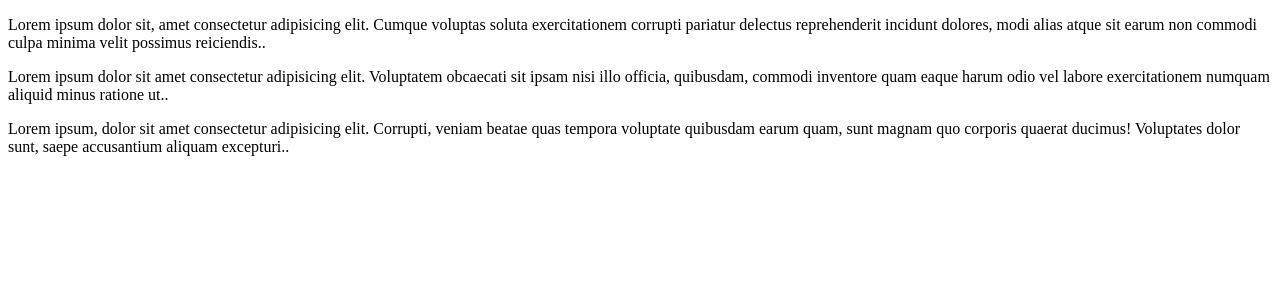
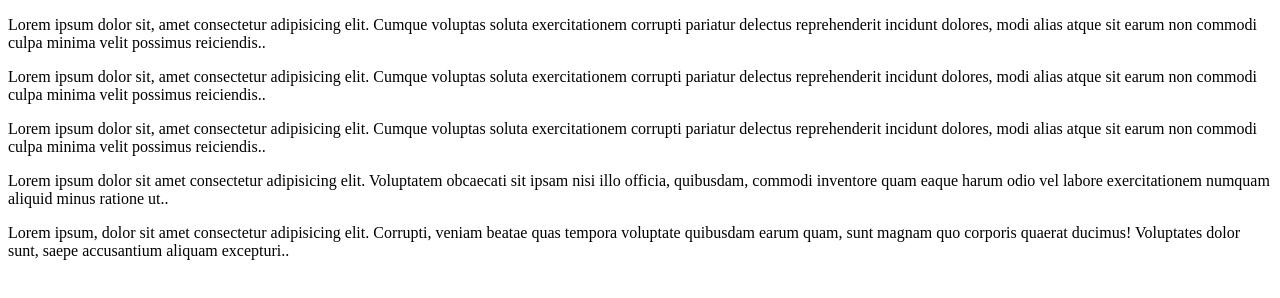
Before and after one commit to leventatasudevops/RentACarApp, a plain HTML site: page src/index.html in a window 1280 px wide. Drawn offline with Linux system fonts and the light colour scheme.

Commit message:
4-commit

```diff
--- a/src/index.html
+++ b/src/index.html
@@ -10,6 +10,19 @@
       dolores, modi alias atque sit earum non commodi culpa minima velit
       possimus reiciendis..
     </p>
+    <p>
+      Lorem ipsum dolor sit, amet consectetur adipisicing elit. Cumque voluptas
+      soluta exercitationem corrupti pariatur delectus reprehenderit incidunt
+      dolores, modi alias atque sit earum non commodi culpa minima velit
+      possimus reiciendis..
+    </p>
+    <p>
+      Lorem ipsum dolor sit, amet consectetur adipisicing elit. Cumque voluptas
+      soluta exercitationem corrupti pariatur delectus reprehenderit incidunt
+      dolores, modi alias atque sit earum non commodi culpa minima velit
+      possimus reiciendis..
+    </p>
+
     <p>
       Lorem ipsum dolor sit amet consectetur adipisicing elit. Voluptatem
       obcaecati sit ipsam nisi illo officia, quibusdam, commodi inventore quam
```
